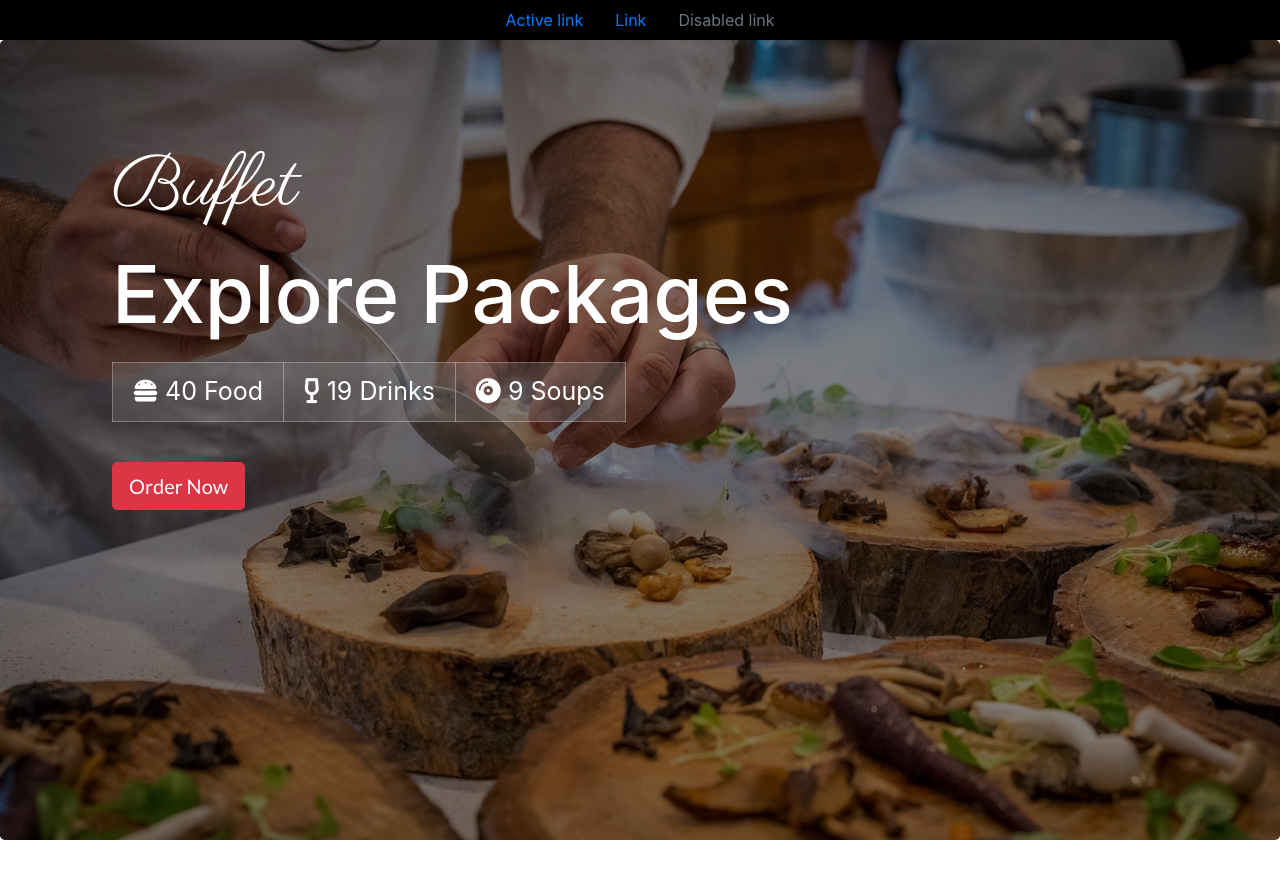
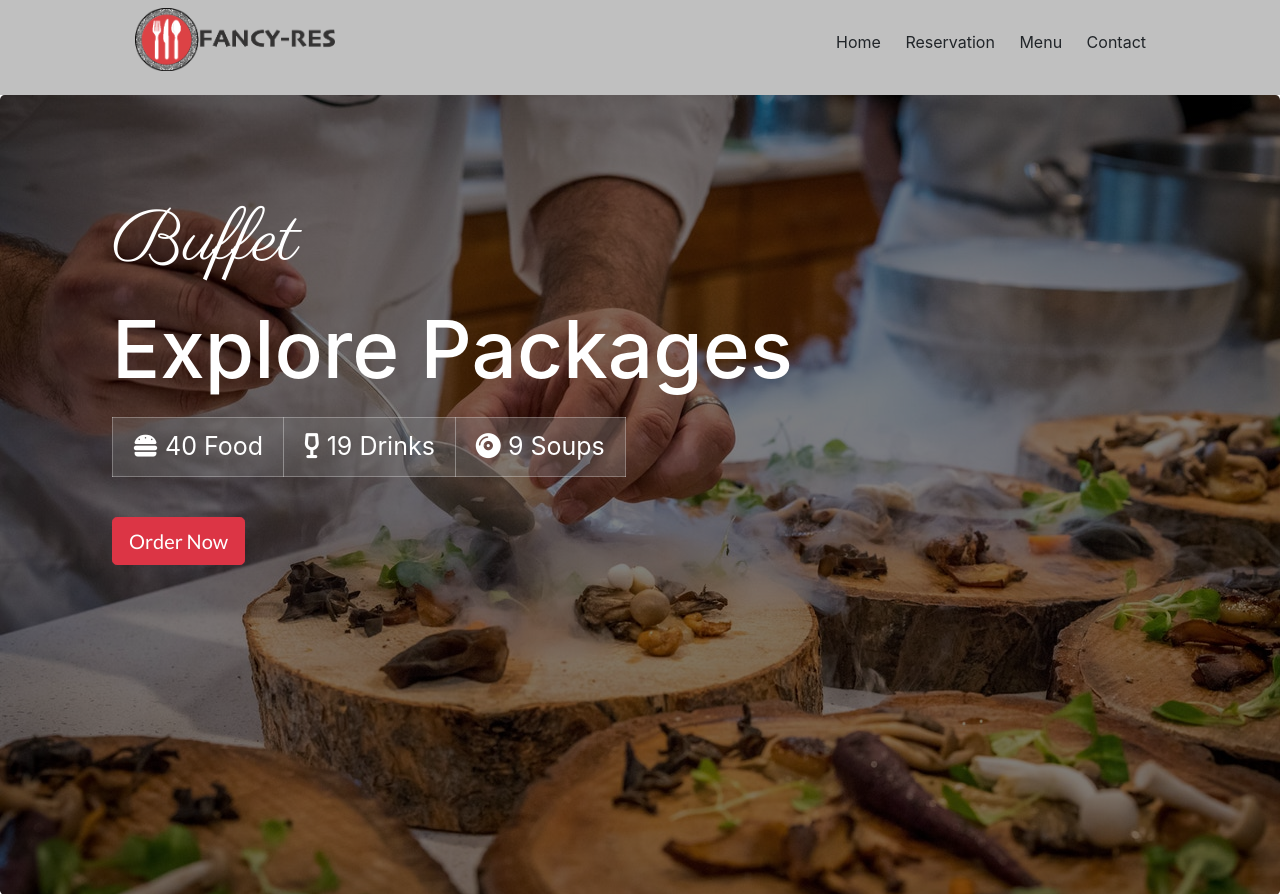
Before and after one commit to jondisla/fancyres, a PHP site: page / in a window 1280 px wide. Shown: the top 894 px of the page. Run offline with PHP 8.4, Linux system fonts and the light colour scheme; style sheets or scripts are compiled from the project's sources; some libraries are stand-ins or nearby versions.

Commit message:
transfer

```diff
--- a/public/views/nav/nav.css
+++ b/public/views/nav/nav.css
@@ -1,4 +1,24 @@
-nav {
-  background: black;
+.navbar {
+  background: rgba(0, 0, 0, 0.246);
+}
+
+.navbar img {
+  width: 200px;
+}
+
+.navbar ul {
+  list-style-type: none;
+}
+
+.navbar ul li {
+  display: inline-block;
+  padding: 0 10px;
+}
+
+.navbar .nav-items {
+  display: inline-block;
+  position: absolute;
+  right: 124px;
+  top: 30px;
 }
 /*# sourceMappingURL=nav.css.map */
--- a/public/views/nav/nav.php
+++ b/public/views/nav/nav.php
@@ -1,6 +1,13 @@
-
-<nav class="nav justify-content-center">
-  <a class="nav-link active" href="#">Active link</a>
-  <a class="nav-link" href="#">Link</a>
-  <a class="nav-link disabled" href="#">Disabled link</a>
-</nav>
+<div class="navbar">
+  <div class="container">
+    <ul>
+      <li class="logo"><img src="../public/views/nav/logonav.png" alt="fancyres"></li>
+      <div class="nav-items">
+        <li>Home</li>
+        <li>Reservation</li>
+        <li>Menu</li>
+        <li>Contact</li>
+      </div>
+    </ul>
+  </div>
+</div>
--- a/public/views/nav/nav.scss
+++ b/public/views/nav/nav.scss
@@ -1,3 +1,19 @@
-nav{
-    background: black;
+.navbar{
+    background: rgba(0, 0, 0, 0.246);
+    img{
+        width: 200px;
+    }
+    ul{
+        list-style-type: none;
+        li{
+            display: inline-block;
+            padding: 0 10px;
+        }
+    }
+    .nav-items{
+        display: inline-block;
+        position: absolute;
+        right: 124px;
+        top: 30px;
+    }
 }
```
Also changed, not shown: public/views/nav/logonav.png, 1 other file.
